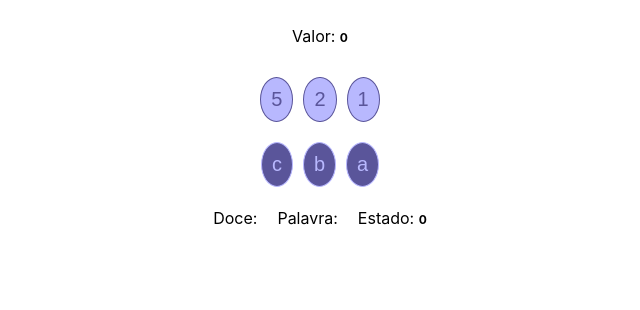
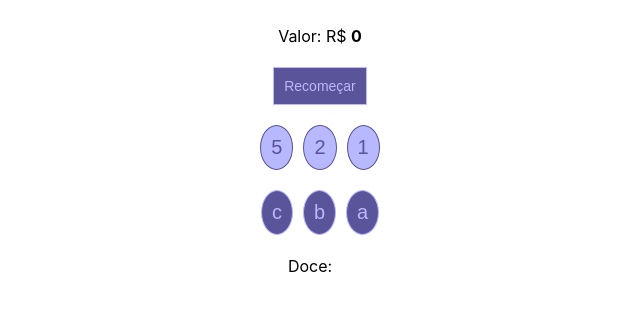
Before and after one commit to brgarcias/AFD, a React (Create React App) app: page / in a window 1280 px wide. Shown: the top 310 px of the page, without its empty margins (320-960 px from the left). Built offline with nearby package versions, Linux system fonts and the light colour scheme.

Commit message:
Adicionando troco e corrigindo valor total

```diff
--- a/src/ma/Machine.js
+++ b/src/ma/Machine.js
@@ -4,6 +4,7 @@ import AFN from "./AFN";
 export function Machine(props) {
   let [afd, setAfd] = useState(new AFN());
   let [valor, setValor] = useState(0);
+  let [troco, setTroco] = useState(false);
   let [a, setA] = useState(false);
   let [b, setB] = useState(false);
   let [c, setC] = useState(false);
@@ -23,21 +24,31 @@ export function Machine(props) {
     padding: "10px",
     margin: "5px",
     border: "1px solid",
-    fontSize: '20px',
-};
-const styleOff = {
+    fontSize: "20px",
+  };
+  const styleOff = {
     borderRadius: "50%",
     background: "#5A559A",
     color: "#B8B8FE",
     padding: "10px",
     margin: "5px",
     border: "1px solid",
-    fontSize: '20px',
+    fontSize: "20px",
+  };
+
+  const styleButton = {
+    background: "#5A559A",
+    color: "#B8B8FE",
+    padding: "10px",
+    margin: "5px",
+    border: "1px solid",
+    fontSize: "14px",
   };
 
   const restart = () => {
     setAfd(new AFN());
     setValor(0);
+    setTroco(false);
     setDoce("");
     setP("");
     setEst(0);
@@ -98,9 +109,9 @@ const styleOff = {
   };
 
   const handleCA = () => {
-    afd.consumir("c");
+    afd.consumir("a");
     setDoce("A");
-    setValor(afd.getTroco() - 6);
+    setTroco(afd.getTroco() - 6);
     setP(afd.getPalavra());
     setEst(afd.getEstado());
     setA(false);
@@ -115,7 +126,7 @@ const styleOff = {
   const handleCB = () => {
     afd.consumir("b");
     setDoce("B");
-    setValor(afd.getTroco() - 7);
+    setTroco(afd.getTroco() - 7);
     setP(afd.getPalavra());
     setEst(afd.getEstado());
     setA(false);
@@ -130,7 +141,7 @@ const styleOff = {
   const handleCC = () => {
     afd.consumir("c");
     setDoce("C");
-    setValor(afd.getTroco() - 8);
+    setTroco(afd.getTroco() - 8);
     setP(afd.getPalavra());
     setEst(afd.getEstado());
     setA(false);
@@ -153,9 +164,11 @@ const styleOff = {
       }}
     >
       <p style={{ fontSize: "16px" }}>
-        Valor:{" "}
-        <span style={{ fontWeight: "700", fontSize: "12px" }}>{valor}</span>{" "}
+        Valor: R$ <span style={{ fontWeight: "700" }}>{valor}</span>
       </p>
+      <button onClick={restart} style={styleButton}>
+        Recomeçar
+      </button>
       <div style={{ padding: "10px" }}>
         <button onClick={handleC5} style={styleOn}>
           5
@@ -192,14 +205,20 @@ const styleOff = {
           Doce:{" "}
           <span style={{ fontWeight: "700", fontSize: "12px" }}>{doce}</span>
         </p>
-        <p style={{ paddingRight: "20px", fontSize: "16px" }}>
+        {/* <p style={{ paddingRight: "20px", fontSize: "16px" }}>
           Palavra:{" "}
           <span style={{ fontWeight: "700", fontSize: "12px" }}>{p}</span>
         </p>
         <p style={{ fontSize: "16px" }}>
           Estado:{" "}
           <span style={{ fontWeight: "700", fontSize: "12px" }}>{est}</span>
-        </p>
+        </p> */}
+        {troco && (
+          <p style={{ fontSize: "16px" }}>
+            Troco:{" "}
+            <span style={{ fontWeight: "700", fontSize: "12px" }}>{troco}</span>
+          </p>
+        )}
       </div>
     </div>
   );
```
